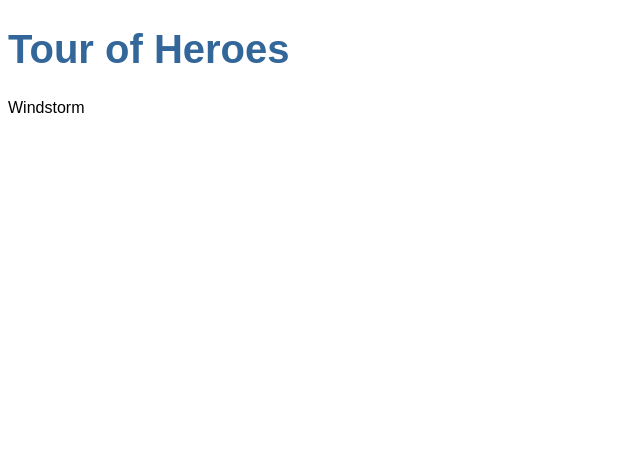
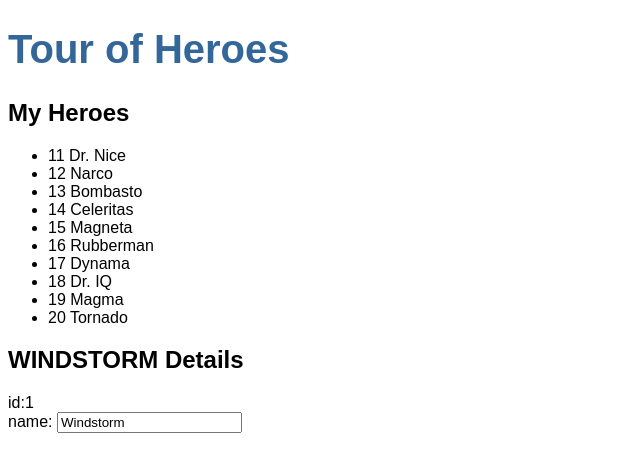
Before and after one commit to matthewwyatt3/angular-hero-tutorial, an Angular app: page / in a window 1280 px wide. Shown: the top 472 px of the page, without its empty margins (0-640 px from the left). Built offline with nearby package versions, Linux system fonts and the light colour scheme.

Commit message:
style the heroes

```diff
--- a/src/app/app.module.ts
+++ b/src/app/app.module.ts
@@ -1,5 +1,6 @@
 import { BrowserModule } from '@angular/platform-browser';
 import { NgModule } from '@angular/core';
+import { FormsModule } from '@angular/forms';
 
 import { AppComponent } from './app.component';
 import { HeroesComponent } from './heroes/heroes.component';
@@ -10,7 +11,8 @@
     HeroesComponent
   ],
   imports: [
-    BrowserModule
+    BrowserModule,
+    FormsModule
   ],
   providers: [],
   bootstrap: [AppComponent]
--- a/src/app/heroes/heroes.component.html
+++ b/src/app/heroes/heroes.component.html
@@ -1 +1,14 @@
-{{hero}}
+<h2>My Heroes</h2>
+<ul class="heroes">
+    <li *ngFor="let hero of heroes">
+        <span class="badge">{{hero.id}}</span> {{hero.name}}
+    </li>
+</ul>
+
+<h2>{{hero.name | uppercase}} Details</h2>
+<div><span>id:</span>{{hero.id}}</div>
+<div>
+    <label>name:
+        <input [(ngModel)]="hero.name" placeholder="name"/>
+    </label>
+</div>
--- a/src/app/heroes/heroes.component.ts
+++ b/src/app/heroes/heroes.component.ts
@@ -1,5 +1,6 @@
 import { Component, OnInit } from '@angular/core';
 import { Hero } from '../hero';
+import { HEROES } from '../mock-heroes';
 
 @Component({
   selector: 'app-heroes',
@@ -7,7 +8,12 @@
   styleUrls: ['./heroes.component.css']
 })
 export class HeroesComponent implements OnInit {
-  hero = 'Windstorm';
+  heroes = HEROES;
+  hero: Hero = {
+    id: 1,
+    name: 'Windstorm'
+  };
+
   constructor() { }
 
   ngOnInit() {
--- /dev/null
+++ b/src/app/mock-heroes.ts
@@ -0,0 +1,14 @@
+import { Hero } from './hero';
+
+export const HEROES: Hero[] = [
+    {id: 11, name: 'Dr. Nice'},
+    {id: 12, name: 'Narco'},
+    {id: 13, name: 'Bombasto'},
+    {id: 14, name: 'Celeritas'},
+    {id: 15, name: 'Magneta'},
+    {id: 16, name: 'Rubberman'},
+    {id: 17, name: 'Dynama'},
+    {id: 18, name: 'Dr. IQ'},
+    {id: 19, name: 'Magma'},
+    {id: 20, name: 'Tornado'}
+];
```
